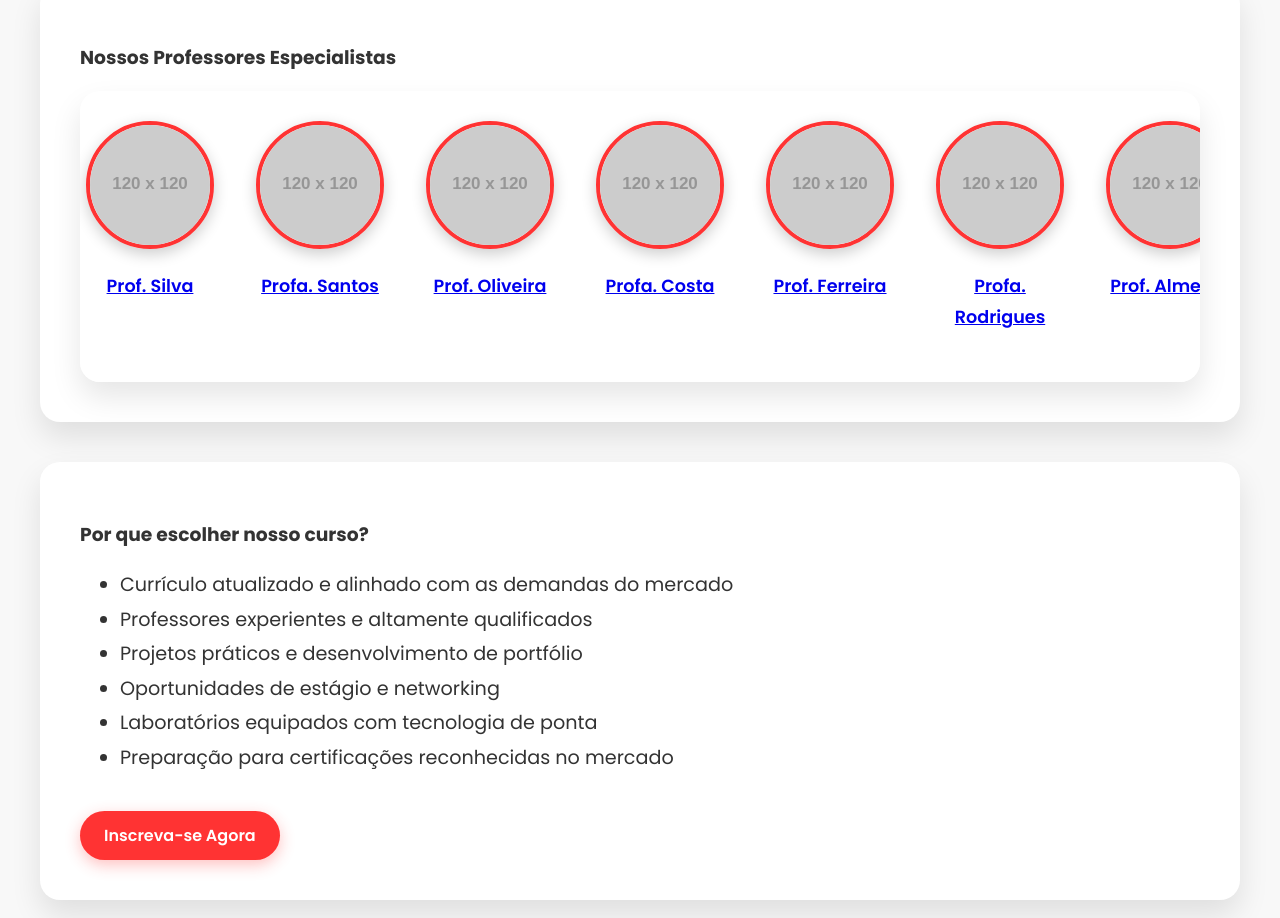
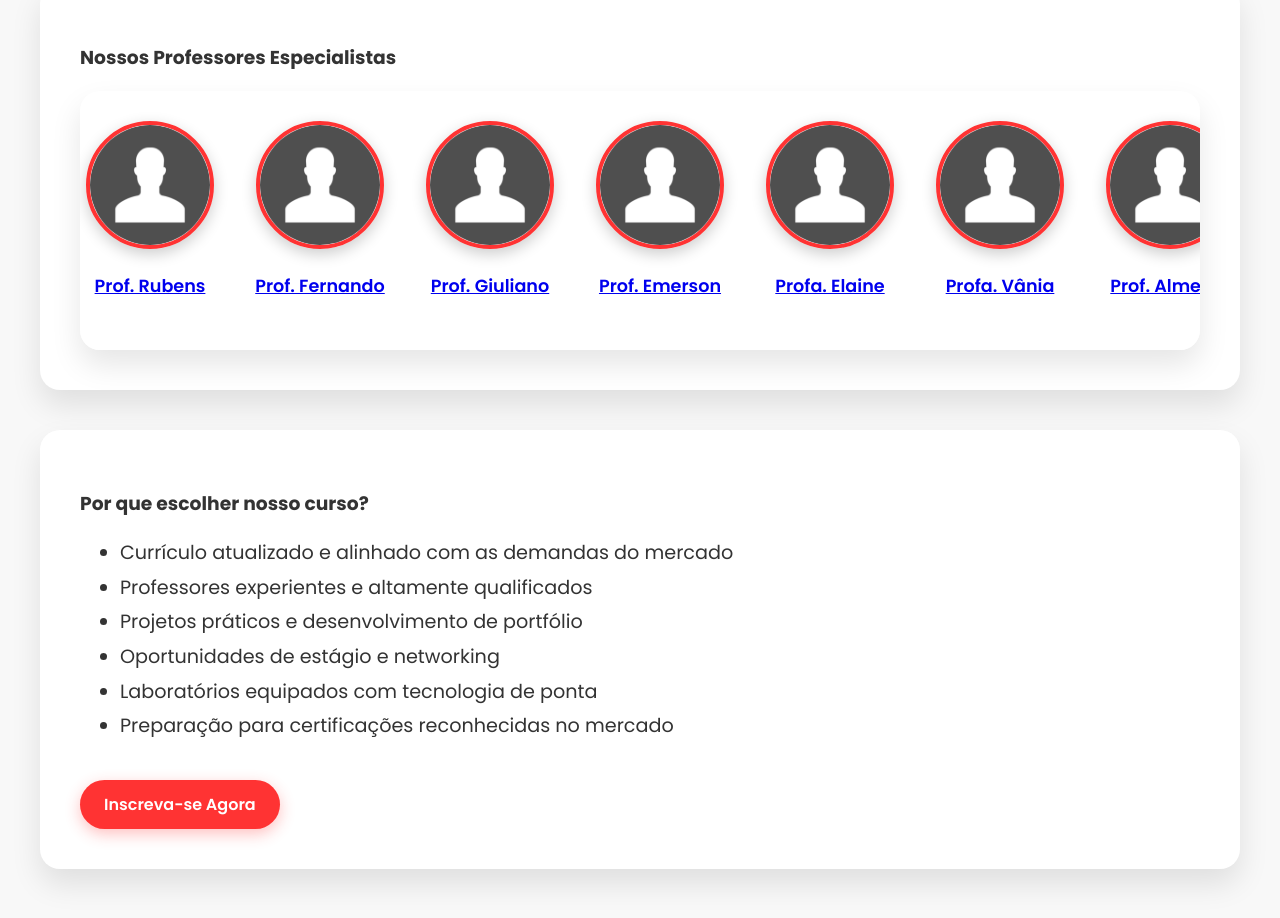
Before and after one commit to netheriosa/etec, a plain HTML site: page index.html in a window 1280 px wide. Shown: the part 2120-3038 px from the top of the page. Drawn offline with Linux system fonts and the light colour scheme; placeholder pictures from the web are drawn by us.

Commit message:
Update index.html

```diff
--- a/index.html
+++ b/index.html
@@ -320,49 +320,49 @@
             <div class="teacher-profiles">
                 <div class="profile">
                     <a href="professor1.html" target="_blank">
-                        <img src="https://via.placeholder.com/120" alt="Professor 1">
-                        <p>Prof. Silva</p>
+                        <img src="./1486395884-account_80606.png" alt="Professor 1">
+                        <p>Prof. Rubens</p>
                     </a>
                 </div>
                 <div class="profile">
                     <a href="professor2.html" target="_blank">
-                        <img src="https://via.placeholder.com/120" alt="Professor 2">
-                        <p>Profa. Santos</p>
+                        <img src="./1486395884-account_80606.png" alt="Professor 2">
+                        <p>Prof. Fernando</p>
                     </a>
                 </div>
                 <div class="profile">
                     <a href="professor3.html" target="_blank">
-                        <img src="https://via.placeholder.com/120" alt="Professor 3">
-                        <p>Prof. Oliveira</p>
+                        <img src="./1486395884-account_80606.png" alt="Professor 3">
+                        <p>Prof. Giuliano</p>
                     </a>
                 </div>
                 <div class="profile">
                     <a href="professor4.html" target="_blank">
-                        <img src="https://via.placeholder.com/120" alt="Professor 4">
-                        <p>Profa. Costa</p>
+                        <img src="./1486395884-account_80606.png" alt="Professor 4">
+                        <p>Prof. Emerson</p>
                     </a>
                 </div>
                 <div class="profile">
                     <a href="professor5.html" target="_blank">
-                        <img src="https://via.placeholder.com/120" alt="Professor 5">
-                        <p>Prof. Ferreira</p>
+                        <img src="./1486395884-account_80606.png" alt="Professor 5">
+                        <p>Profa. Elaine</p>
                     </a>
                 </div>
                 <div class="profile">
                     <a href="professor6.html" target="_blank">
-                        <img src="https://via.placeholder.com/120" alt="Professor 6">
-                        <p>Profa. Rodrigues</p>
+                        <img src="./1486395884-account_80606.png" alt="Professor 6">
+                        <p>Profa. Vânia</p>
                     </a>
                 </div>
                 <div class="profile">
                     <a href="professor7.html" target="_blank">
-                        <img src="https://via.placeholder.com/120" alt="Professor 7">
+                        <img src="./1486395884-account_80606.png" alt="Professor 7">
                         <p>Prof. Almeida</p>
                     </a>
                 </div>
                 <div class="profile">
                     <a href="professor8.html" target="_blank">
-                        <img src="https://via.placeholder.com/120" alt="Professor 8">
+                        <img src="./1486395884-account_80606.png" alt="Professor 8">
                         <p>Profa. Carvalho</p>
                     </a>
                 </div>
```
